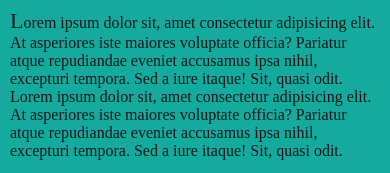
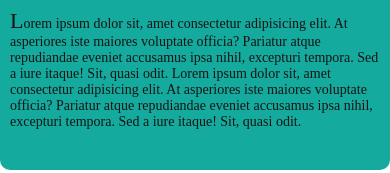
Before and after one commit to lmacuna/style-1, a plain HTML site: page index.html in a window 390 px wide. Shown: the part 697-870 px from the top of the page. Drawn offline with nearby package versions, Linux system fonts and the light colour scheme.

Commit message:
Modificacion parrafo aside

```diff
--- a/CSS/index.css
+++ b/CSS/index.css
@@ -89,13 +89,14 @@ aside{
 }
 aside>p{
     color: rgb(20,20,20);
-
+    font-size: 14px;
     padding: 10px;
     font-family: 'Times New Roman', Times, serif;
     @media (max-width:991px) {
         padding: 10px !important;
-        padding-bottom: 10px !important;
+        padding-bottom: 20px !important;
         height: auto !important;
+
     }
 
 }
```
